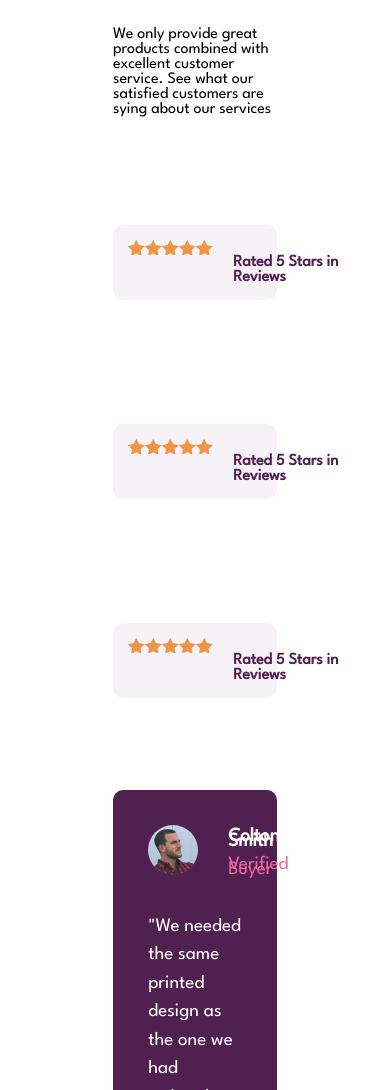
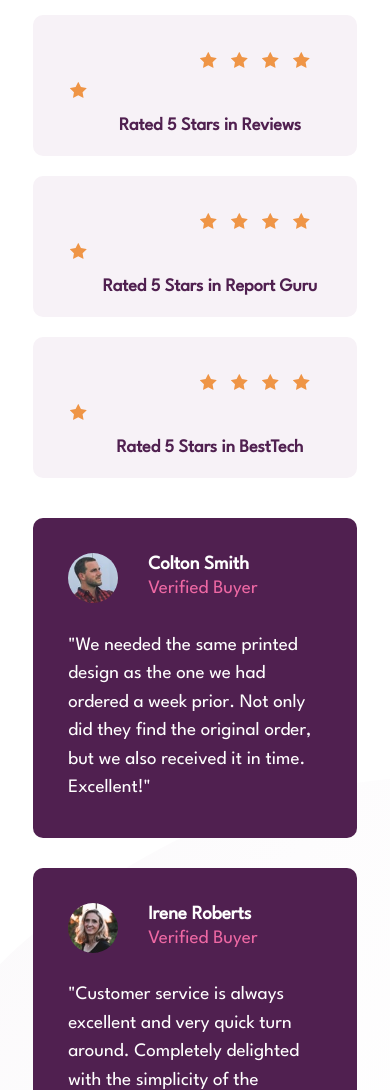
Before and after one commit to marta-00/SocialProofSection, a plain HTML site: page index.html in a window 390 px wide. Shown: the part 506-1596 px from the top of the page. Drawn offline with Linux system fonts and the light colour scheme.

Commit message:
modified:   index.html 	modified:   responsive.css 	modified:   style.css

```diff
--- a/index.html
+++ b/index.html
@@ -22,7 +22,7 @@
         <header>
           <h1>10,000+ of our users love our products.</h1>
           <p>We only provide great products combined with excellent customer service.
-            See what our satisfied customers are sying about our services</p>
+            See what our satisfied customers are sying about our services.</p>
         </header>
       </div>
 
@@ -30,29 +30,46 @@
         <aside>
           <div class="row">
             <p class="col-1"> </p>
-           <div class="rating col-8 left">
-              <div class="stars"> <p> </p> </div>
+           <div class="rating col-7 left">
+            <p> </p>
+              <img src="./images/icon-star.svg" alt="star" class="first">
+              <img src="./images/icon-star.svg" alt="star">
+              <img src="./images/icon-star.svg" alt="star">
+              <img src="./images/icon-star.svg" alt="star">
+              <img src="./images/icon-star.svg" alt="star">
               <p> Rated 5 Stars in Reviews </p>
            </div>
-           <p class="col-3"> </p>
+           <p class="col-2"> </p>
           </div>
+          <br>
 
           <div class="row">
             <p class="col-2"> </p>
-            <div class="rating col-8 right">
-               <div class="stars"> <p> </p> </div>
-               <p> Rated 5 Stars in Reviews </p>
+            <div class="rating col-7 right">
+              <p> </p>
+              <img src="./images/icon-star.svg" alt="star" class="first">
+              <img src="./images/icon-star.svg" alt="star">
+              <img src="./images/icon-star.svg" alt="star">
+              <img src="./images/icon-star.svg" alt="star">
+              <img src="./images/icon-star.svg" alt="star">
+              <p> Rated 5 Stars in Report Guru </p>
             </div>
-            <p class="col-2"> </p>
+            <p class="col-3"> </p>
           </div>
+          <br>
 
           <div class="row">
             <p class="col-3"> </p>
-            <div class="rating col-8 right">
-               <div class="stars"> <p> </p> </div>
-               <p> Rated 5 Stars in Reviews </p>
+            <div class="rating col-7 right">
+              <p> </p>
+              <img src="./images/icon-star.svg" alt="star" class="first">
+              <img src="./images/icon-star.svg" alt="star">
+              <img src="./images/icon-star.svg" alt="star">
+              <img src="./images/icon-star.svg" alt="star">
+              <img src="./images/icon-star.svg" alt="star">
+              <p> Rated 5 Stars in BestTech </p>
             </div>
-            <p class="col-1"> </p>
+            <p class="col-2"> </p>
           </div>
         </aside>
      </div>
--- a/responsive.css
+++ b/responsive.css
@@ -32,14 +32,41 @@
         width: 100%;
     }
 
-    .stars {
-        background: url('images/icon-star.svg') repeat-x center absolute;
-        width: 85px !important;
+    body {
+        padding: 10px;
+
+    }
+
+    header h1 {
+        line-height: 0.8;
+        text-align: center;
     }
 
 
+    header p {
+        line-height: 1.2;
+        text-align: center;
+    }
+    aside {
+        margin-top: 0;
+    }
+    .rating {
+        padding: 2rem;
+        margin: 10px 0;
+    }
+
     .rating p {
-        left: 27vw;
-        bottom: 0;
+        display: block;
+        bottom: -10px;
+        text-align: center;
+        font-size: large;
+    }
+
+    .first {
+        margin-left: 130px;
+    }
+
+    .row::after, br, p.col-1, p.col-2, p.col-3, p.col-4, p.col-5, p.col-6, p.col-7, p.col-8, p.col-9, p.col-10, p.col-11, p.col-12 {
+        display: none;
     }
 }
--- a/style.css
+++ b/style.css
@@ -6,16 +6,27 @@
 }
 body {
     font-family: 'League Spartan', sans-serif;
-    padding: 70px 90px;
+    padding: 70px;
     background: url('/images/bg-pattern-top-desktop.svg') left top no-repeat, url('/images/bg-pattern-bottom-desktop.svg') right bottom no-repeat;
-    background-size: 800px, 800px;
+    background-size: 600px, 1200px;
     max-height: 90vh;
 }
 
 header h1 {
     color: var(--DarkMagenta);
-    font-weight: 700;
+    font-weight: bolder;
     font-size: 4rem;
+}
+
+header p {
+    color: var(--GrayMagenta);
+    font-size: 1.41rem;
+    margin-top: 1rem;
+    font-weight: 500;
+}
+
+aside {
+    margin-top: 5rem;
 }
 
 .rating {
@@ -31,19 +42,12 @@ header h1 {
     color: var(--DarkMagenta);
     font-weight: bold;
     position: relative;
-    left: 100px;
-    bottom: 10px;
+    left: 15px;
+    bottom: 8px;
 }
 
-.stars {
-    background-image: url('images/icon-star.svg');
-    background-repeat: repeat-x;
-    width: 85px !important;
-}
-
-.stars p {
-    display: inline;
-    margin-right: 1rem;
+.rating img {
+    padding: 5px;
 }
 
 .review {
```
